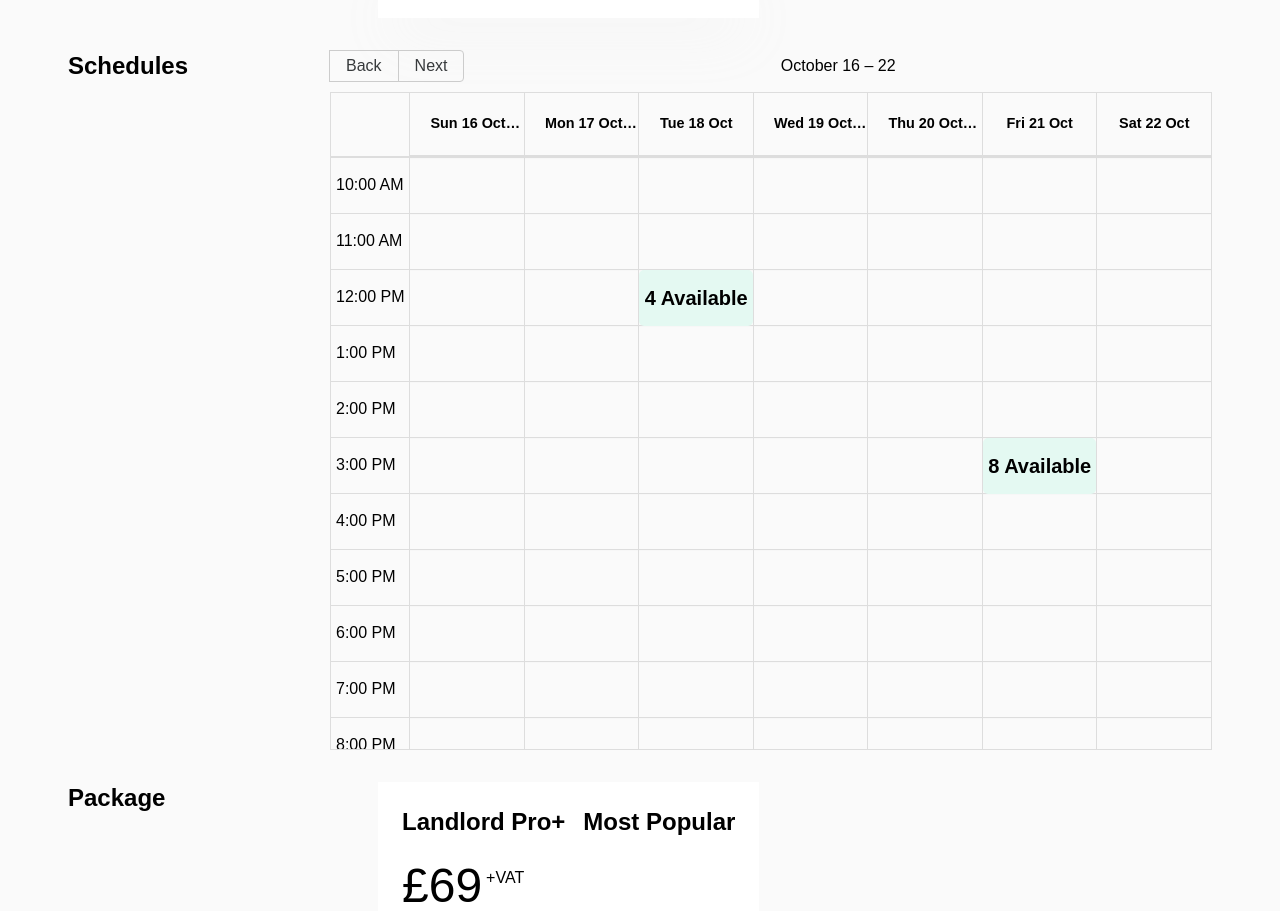
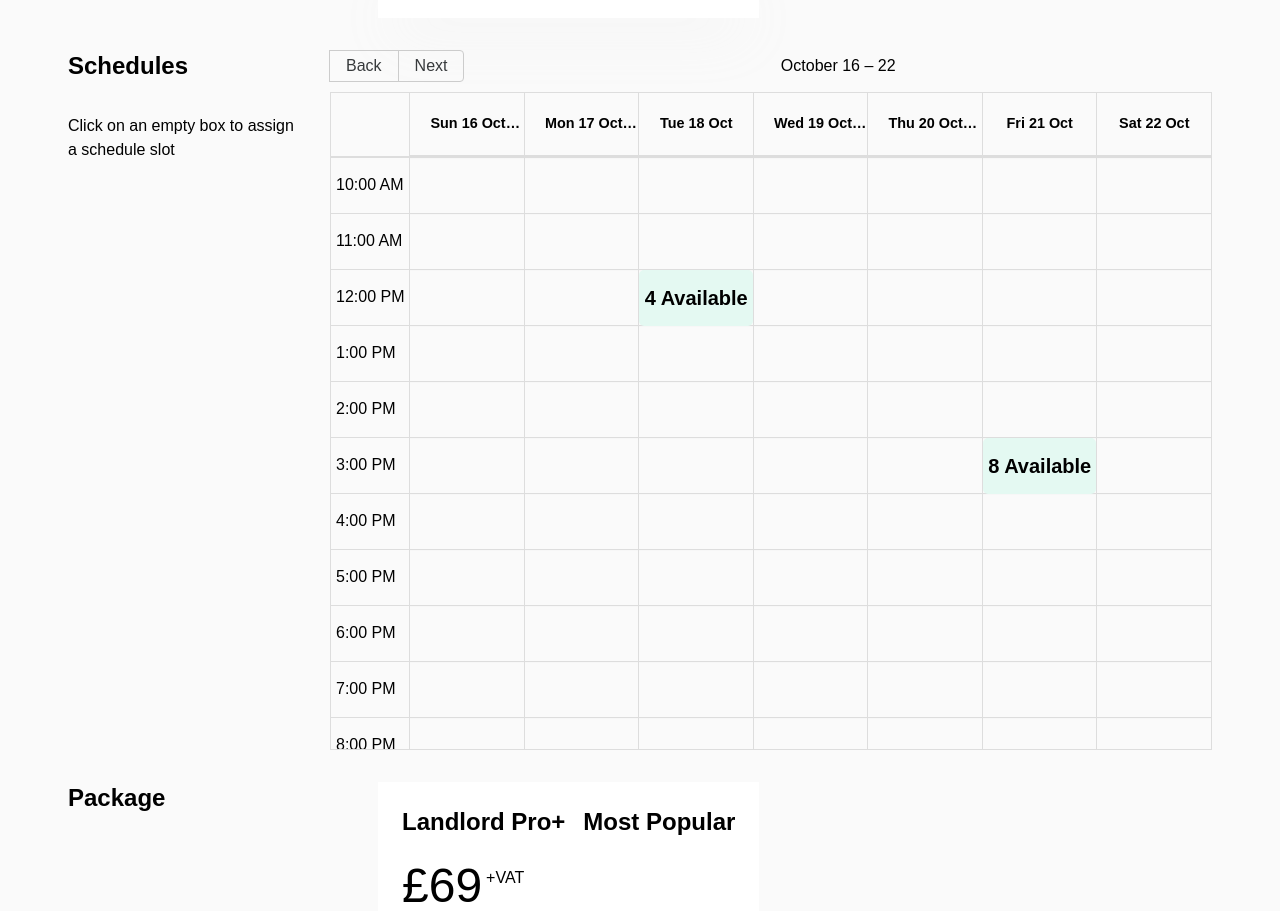
Before and after one commit to ariful1194/house_booking, a Next.js app: page / in a window 1280 px wide. Shown: the part 2966-3877 px from the top of the page. Built offline with nearby package versions, Linux system fonts and the light colour scheme.

Commit message:
add instruction

```diff
--- a/app/components/Schedules.tsx
+++ b/app/components/Schedules.tsx
@@ -8,6 +8,9 @@ const Schedules = () => {
       {/* left */}
       <div className="w-[25%] bg-red">
         <Heading title="Schedules" />
+        <p className="text-base mt-8">
+          Click on an empty box to assign a schedule slot
+        </p>
       </div>
       {/* right */}
       <div className="flex-1 ">
```
